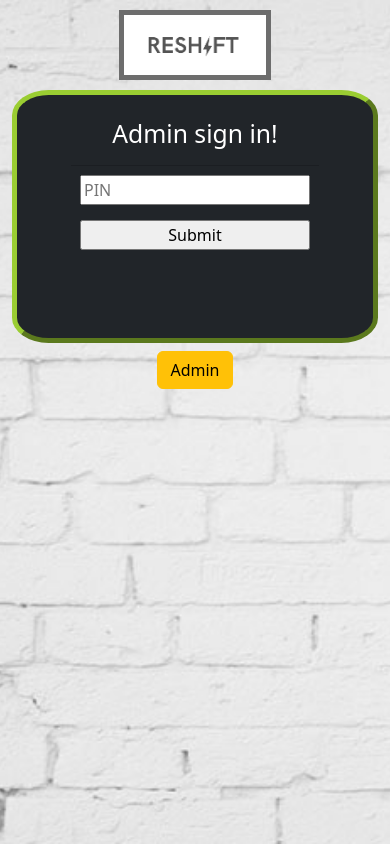
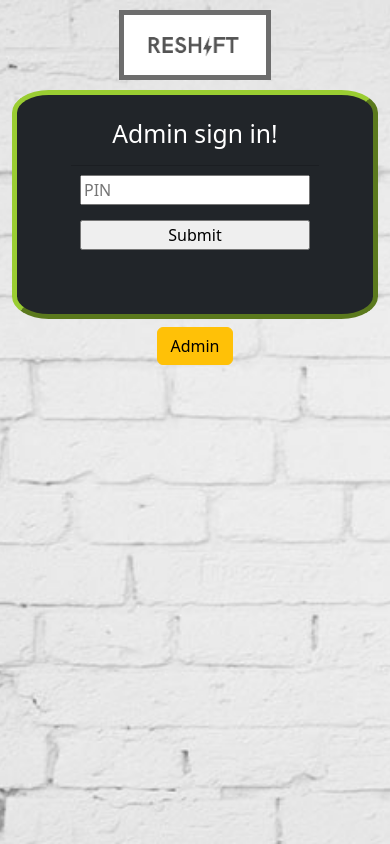
Before and after one commit to Korbynd23/reShift, a React (Create React App) app in the folder client/: page /adminLogin in a window 390 px wide. Built offline with nearby package versions, Linux system fonts and the light colour scheme.

Commit message:
was able to render employee list query

```diff
--- a/client/src/components/Employees/index.js
+++ b/client/src/components/Employees/index.js
@@ -1,8 +1,7 @@
 import React from 'react';
 
 
-const EmployeeList = ({employees}) => {
-  // Admin page will display all employees with options to addEmployees and removeEmployees.
+const EmployeeList = ({ employees }) => {
 
   return (
     <div>
@@ -12,21 +11,16 @@ const EmployeeList = ({employees}) => {
       <div className='adminBody'>
         <div>
           <h2>Employee Roster:</h2>
-          {/* <div>employees.length basically </div> */}
-          {/* will need to add it so that to the list of Employee's There is an update and delete area on their line  */}
         </div>
 
         {employees &&
-        employees.map((employee) => (
-          <div key={employee.name} className="card mb-3">
-            <h4 className="card-header bg-primary text-light p-2 m-0">
-              {employee.name} <br />
-            </h4>
-            <div className="card-body bg-light p-2">
-              <p>{employee.name}</p>
+          employees.map((employee) => (
+            <div key={employee.name} className="card mb-3">
+              <h4 className="card-header bg-secondary text-dark p-2 m-0">
+                Name: {employee.name} <br />
+              </h4>
             </div>
-          </div>
-        ))}
+          ))}
       </div>
     </div>
   );
--- a/client/src/pages/adminLogin.js
+++ b/client/src/pages/adminLogin.js
@@ -23,7 +23,7 @@ const AdminLogin = () => {
     const handleSubmit = (event) => {
         const adminPass = "123456"
         event.preventDefault();
-        console.log(formState.password)
+
         if (formState.password === adminPass) {
             navigate('/adminPage')
         } else {
--- a/client/src/pages/adminPage.js
+++ b/client/src/pages/adminPage.js
@@ -6,15 +6,14 @@ import { useQuery } from '@apollo/client';
 import { QUERY_EMPLOYEES } from '../utils/queries';
 
 const AdminPage = () => {
-  // Admin page will display all employees with options to addEmployees and removeEmployees.
+
   const { loading, data} = useQuery(QUERY_EMPLOYEES);
   const employees = data?.employees || [];
 
   return (
     <main>
-    <div className="flex-row justify-center">
+    <div className="flex-row justify-center bg-dark homeLogin">
       <div className="col-12 col-md-8 mb-3">
-        {/* If the data is still loading, render a loading message */}
         {loading ? (
           <div>Loading...</div>
         ) : (
@@ -30,21 +29,3 @@ const AdminPage = () => {
 };
 
 export default AdminPage;
-
-// <div>
-//   <p className="adminTop"> .
-//   </p>
-
-
-//   {/* Exit button to go back to Home Login */}
-//   <Link to="/">
-//     <button type="button" className="btn btn-danger">Exit</button>
-//   </Link>
-// </div>
-
-
-    // Needs to be used on adminPage to retrieve all employees (8-11)
-    // const { loading, data } = useQuery(QUERY_EMPLOYEE, {
-    //   fetchPolicy: "no-cache"
-    // });
-    // const employeeList = data?.matchups || [];
--- a/client/src/styles/app.css
+++ b/client/src/styles/app.css
@@ -48,10 +48,14 @@
 }
 
 .homeLogin {
+  display: flex;
   width: 55vw;
   height: 55vh;
   border: yellowgreen 5px outset;
   border-radius: 10%;
+  flex-direction: column;
+  flex-wrap: wrap;
+  justify-content: center;
 }
 
 .form-input {
@@ -117,7 +121,10 @@
     width: fit-content;
   }
   .adminLogin {
-    height: 50vh;
+    max-height: fit-content;
+    display: flex;
+    flex-direction: column;
+    flex-wrap: wrap;
   }
   .mainSet {
     display: flex;
--- a/client/src/utils/queries.js
+++ b/client/src/utils/queries.js
@@ -9,6 +9,9 @@ export const QUERY_EMPLOYEE = gql`
 `;
 
 export const QUERY_EMPLOYEES = gql`
-    query employees{
+    query employees {
+        employees {
             name
-    }`
+        }
+    }
+`;
```
Also changed, not shown: 1 other file (tests, documents, lock files or other folders).
